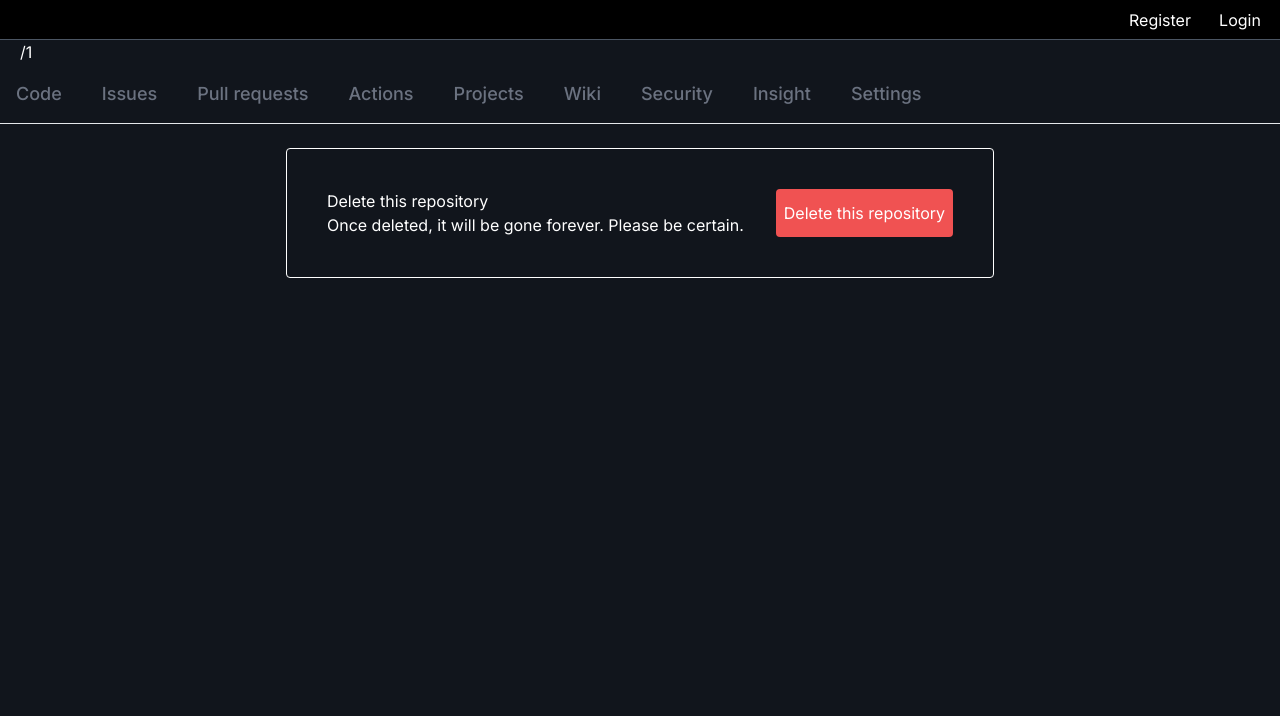
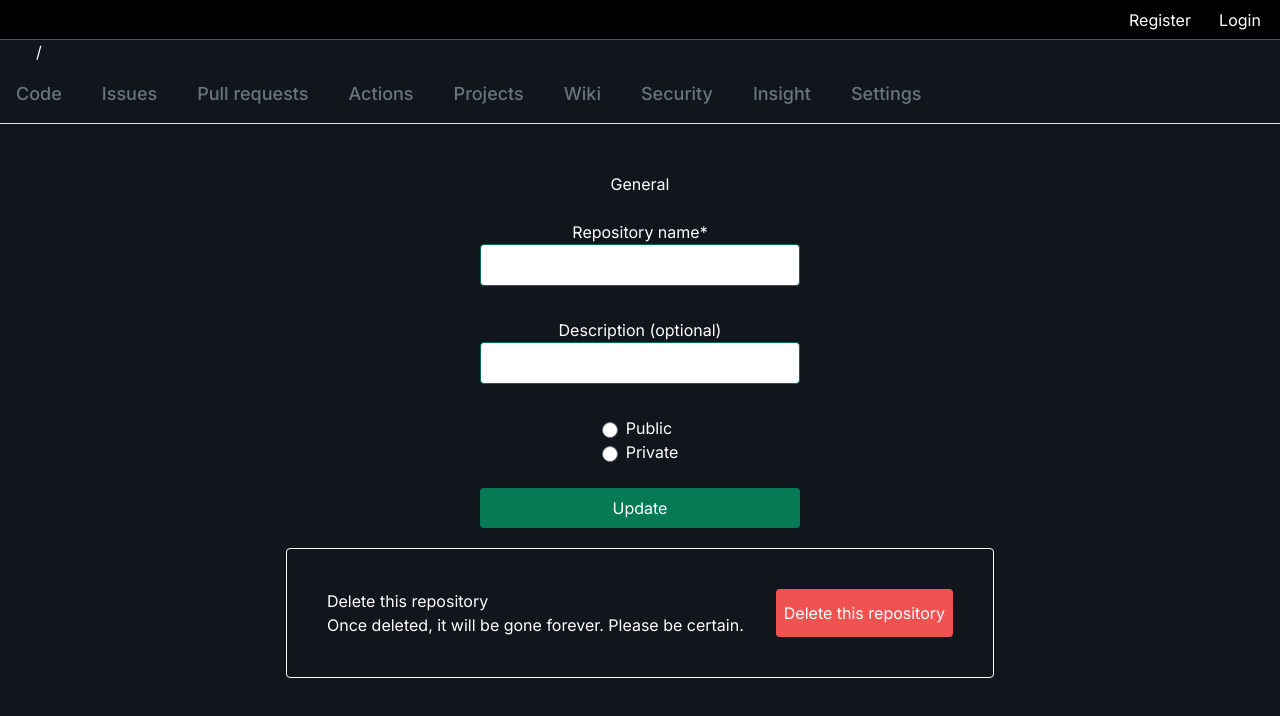
Before and after one commit to UKS-2023-2024/FE, a React (Vite) app: page /repository/1/settings in a window 1280 px wide. Shown: the top 716 px of the page. Built offline with nearby package versions, Linux system fonts and the light colour scheme; no server answers.

Commit message:
update repository implemented

```diff
--- /dev/null
+++ b/src/api/mutations/repository/useUpdateRepository.ts
@@ -0,0 +1,29 @@
+import { useToast } from "../../../components/toast";
+import { useAxios } from "../../useAxios";
+import { useMutation } from "@tanstack/react-query";
+import { UpdateRepositoryParams } from "../../../modules/repository/model/UpdateRepositoryParams";
+import { Repository } from "../../../store/model/repository.model";
+import { useAtom } from "jotai";
+import { currentRepositoryAtom } from "../../../store/store";
+
+export const useUpdateRepository = () => {
+  const { axios } = useAxios();
+  const { toast } = useToast();
+  const [, setSelectedRepository] = useAtom(currentRepositoryAtom);
+  return useMutation({
+    mutationFn: (data: UpdateRepositoryParams) =>
+      axios.patch("/repositories", data).then((res) => res.data),
+    onSuccess: (repository: Repository) => {
+      setSelectedRepository(repository)
+      toast({
+        title: "Successfully updated repository!",
+      });
+    },
+    onError: (e: any) => {
+      toast({
+        title: e.response.data.Message,
+        variant: "error",
+      });
+    },
+  });
+};
--- a/src/api/mutations/useDeleteUser.ts
+++ b/src/api/mutations/useDeleteUser.ts
@@ -9,9 +9,6 @@ import { tokenAtom } from "../../store/store";
 export const useDeleteUser = () => {
   const { axios } = useAxios();
   const { toast } = useToast();
-  const [token, setToken] = useAtom(tokenAtom)
-  const { mutateAsync: getCurrentUser } = useGetCurrentUser();
-
   return useMutation({
     mutationFn: () =>
       axios.delete("/user").then((res) => res.data),
--- /dev/null
+++ b/src/api/query/repository/useRepositoriesForLoggedUser.ts
@@ -0,0 +1,12 @@
+import { Repository } from "../../../store/model/repository.model";
+import { useQuery } from "@tanstack/react-query";
+import { useAxios } from "../../useAxios";
+
+export const useGetRepositoriesForLoggedUser = () => {
+  const { axios } = useAxios();
+  return useQuery<Repository[]>({
+    initialData: [],
+    queryKey: ["user-repositories"],
+    queryFn: () => axios.get(`/repositories`).then((res) => res.data),
+  });
+};
--- a/src/components/navigation/Menu.tsx
+++ b/src/components/navigation/Menu.tsx
@@ -48,7 +48,7 @@ export const Menu = () => {
         <div>
           <Button
             onClick={handleUserProfileClick}
-            className="w-20 bg-transparent text-white"
+            className="bg-transparent text-white"
           >
             {currentUser?.fullName}
           </Button>
--- a/src/components/sidenav/Sidenav.tsx
+++ b/src/components/sidenav/Sidenav.tsx
@@ -17,6 +17,9 @@ export const Sidenav = () => {
   };
   return (
     <div className="w-[300px] h-full flex flex-col p-6 bg-[#11151C] border-r-[1px] border-gray-600">
+      <Button className="mb-5" onClick={() => navigate("/repositories")}>
+        Repositories
+      </Button>
       <Button onClick={() => navigate("/new-organization")}>
         New organization
       </Button>
--- a/src/modules/repository/RepositoryPage.tsx
+++ b/src/modules/repository/RepositoryPage.tsx
@@ -2,6 +2,7 @@ import { Outlet, useNavigate, useParams } from "react-router-dom";
 import { Tab } from "../../components/tab/Tab";
 import { useAtom } from "jotai";
 import { currentRepositoryAtom } from "../../store/store";
+import { useEffect } from "react";
 
 export const RepositoryPage = () => {
   const [repository, setSelectedRepository] = useAtom(currentRepositoryAtom);
@@ -11,7 +12,19 @@ export const RepositoryPage = () => {
   return (
     <div className="w-full h-full bg-[#11151C]">
       <div className="text-white ml-5">
-        {repository?.organization ? repository.organization.name  : repository?.members.find(member => member.role === 0)?.member.username}/{name}
+        { repository?.organization != null ?  (
+        <button className="hover-cursor mr-4" onClick={() => navigate(`/organizations/${repository?.organization.name}`)}>
+          {repository?.organization.name}
+        </button>
+       ) : (
+        <button className="hover-cursor mr-4" onClick={() => navigate(`/home`)}>
+          {repository?.members.find(member => member.role === 0)?.member.username}
+        </button>
+       )}
+          /
+        <button className="hover-cursor ml-4">
+          {repository?.name}
+        </button>
       </div>
       <div className="text-sm font-medium text-center text-gray-500 border-b border-gray-200 dark:text-gray-400 dark:border-gray-700">
         <ul className="flex flex-wrap -mb-px">
--- a/src/modules/repository/RepositorySettingsPage.tsx
+++ b/src/modules/repository/RepositorySettingsPage.tsx
@@ -2,19 +2,101 @@ import { Button } from "../../components/button/Button";
 import { currentRepositoryAtom } from "../../store/store";
 import { useAtom } from "jotai";
 import { useDeleteRepository } from "../../api/mutations/repository/useDeleteRepository";
+import { Input } from "../../components/input/Input";
+import { useEffect, useState } from "react";
+import { useForm } from "react-hook-form";
+import { useUpdateRepository } from "../../api/mutations/repository/useUpdateRepository";
+
+
+export type UpdateRepositoryFormValues = {
+  name: string;
+  description: string;
+  isPrivate: string;
+};
 
 export const RepositorySettingsPage = () => {
   const { mutateAsync: deleteRepository } = useDeleteRepository();
+  const { mutateAsync: updateRepository } = useUpdateRepository();
   const [repository] = useAtom(currentRepositoryAtom);
 
+  const [defaultValues, setDefaultValues] = useState({
+    name: repository?.name ?? "",
+    description: repository?.description ?? "",
+    isPrivate: repository?.isPrivate.toString() ?? ""
+  });
+
+  const {
+    handleSubmit,
+    reset,
+    register,
+    formState: { errors },
+  } = useForm<UpdateRepositoryFormValues>({defaultValues: defaultValues});
+
+  useEffect(() => {
+    if (repository) {
+      reset( {name: repository?.name ?? "",
+      description: repository?.description ?? "",
+      isPrivate: repository?.isPrivate.toString() ?? ""})
+    }
+  }, [repository])
+
+  const handleUpdate = async (values: UpdateRepositoryFormValues) => {
+    const isPrivate = values.isPrivate == "true"
+    await updateRepository({
+      id: repository?.id ?? "",
+      name: values.name,
+      description: values.description,
+      isPrivate: isPrivate
+    });
+  };
+
   const handleDelete = async () => {
-    console.log(repository?.id);
     await deleteRepository(repository?.id ?? "");
   };
 
   return (
     <div className="w-full flex flex-col items-center pt-6">
-      <div className="flex gap-8 border border-white rounded p-10">
+        <div className="p-6 text-white">
+          <p className="text-center font-sans">
+            General
+          </p>
+        </div>
+        <label className="text-white">Repository name*</label>
+        <Input
+          {...register("name")}
+          className="w-1/4"
+        />
+        <label className="text-white">Description (optional)</label>
+        <Input
+          {...register("description")}
+          className="w-1/4"
+        />
+        <div>
+          <div>
+            <input
+            {...register("isPrivate")}
+              type="radio"
+              id="public"
+              value="false"
+              defaultChecked={defaultValues.isPrivate === "false"}
+            />
+            <label className="text-white ml-2">Public</label>
+          </div>
+          <div>
+            <input
+            {...register("isPrivate")}
+              type="radio"
+              id="private"
+              defaultChecked={defaultValues.isPrivate === "true"}
+              value="true"
+            />
+            <label className="text-white ml-2">Private</label>
+          </div>
+      </div>
+      <Button onClick={handleSubmit(handleUpdate)} className="w-1/4 mt-6">
+          Update
+      </Button>
+      <div className="flex gap-8 border border-white rounded p-10 mt-5">
         <div className="text-white">
           <p>Delete this repository</p>
           <p>Once deleted, it will be gone forever. Please be certain.</p>
--- /dev/null
+++ b/src/modules/repository/UserRepositoriesPage.tsx
@@ -0,0 +1,42 @@
+import { currentRepositoryAtom, currentUserAtom } from "../../store/store";
+import { useAtom } from "jotai";
+import { Repository } from "../../store/model/repository.model";
+import { useNavigate } from "react-router-dom";
+import { Button } from "flowbite-react";
+import { useGetRepositoriesForLoggedUser } from "../../api/query/repository/useRepositoriesForLoggedUser";
+
+export const UserRepositoriesPage = () => {
+  const [, setSelectedRepository] = useAtom(currentRepositoryAtom);
+  const { data: userRepositories} = useGetRepositoriesForLoggedUser();
+  const navigate = useNavigate();
+
+  const handleRepositoryClick = (repo: Repository) => {
+    navigate(`/repository/${repo.name}`);
+    setSelectedRepository(repo);
+  };
+
+  return (
+    <div className="h-full bg-[#11151C]">
+      <div className="w-full flex flex-col items-center pt-6">
+      <Button onClick={() => navigate('/new-repository')}>New repository</Button>
+      {userRepositories.map((repo: Repository) => (
+        <div key={repo.id} className="flex gap-8 border border-white rounded p-10 w-1/2">
+          <div className="flex flex-col">
+            <div className="h-[30px] text-white text-lg hover:underline hover:cursor-pointer" onClick={() => handleRepositoryClick(repo)}>
+              {repo.name}
+            </div>
+            <div className="flex items-center gap-2">
+              <div className="h-[30px] text-white text-xs">
+                {repo.description}
+              </div>
+            </div>
+          </div>
+          <div className="w-[72px] h-[20px] rounded-full text-xs text-center border border-white text-white ">
+          {repo.isPrivate ? 'Private' : 'Public'}
+          </div>
+        </div>
+      ))}
+    </div>
+  </div>
+  );
+};
--- /dev/null
+++ b/src/modules/repository/model/UpdateRepositoryParams.ts
@@ -0,0 +1,6 @@
+export type UpdateRepositoryParams = {
+  id: string;
+  name: string;
+  description: string;
+  isPrivate: boolean;
+};
```
Also changed, not shown: src/routing.tsx (+6 -1 lines), src/modules/repository/OrganizationRepositoriesPage.tsx (renamed from src/modules/organization/OrganizationRepositoriesPage.tsx), src/modules/repository/model/CreateOrganizationRepositoryParams.ts (renamed from src/modules/repository/model/CreateOrganizationRepositoryParams copy.ts).
